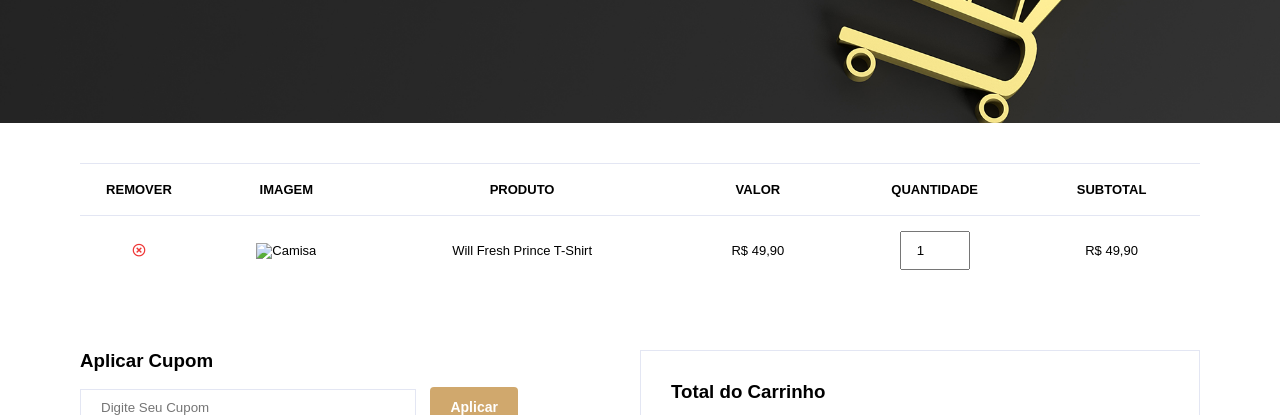
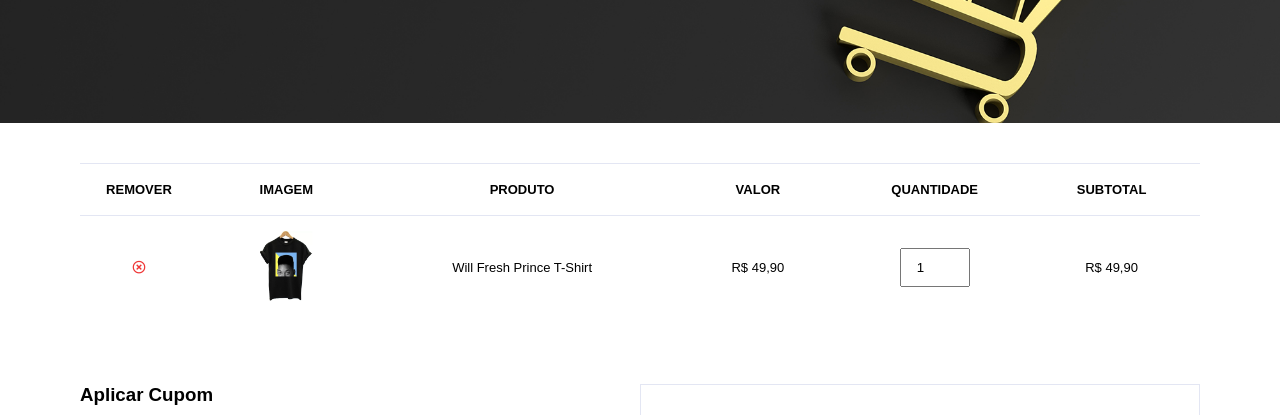
Before and after one commit to jjpmonteiro/projeto-youcat-store, a plain HTML site: page cart.html in a window 1280 px wide. Shown: the part 307-722 px from the top of the page. Drawn offline with nearby package versions, Linux system fonts and the light colour scheme; the site is published under a folder, as on GitHub Pages, so addresses that start at the root find nothing.

Commit message:
correção de bug de imagem do cart.css

```diff
--- a/cart.html
+++ b/cart.html
@@ -66,7 +66,7 @@
                 <tbody>
                     <tr>
                         <td><a href="#"><i class="far fa-times-circle"></i></a></td>
-                        <td><img src="/src/img/clothes/f1.jpg" alt="Camisa"></td>
+                        <td><img src="src/img/clothes/f1.jpg" alt="Camisa"></td>
                         <td>Will Fresh Prince T-Shirt</td>
                         <td>R$ 49,90</td>
                         <td><input type="number" value="1"></td>
```
